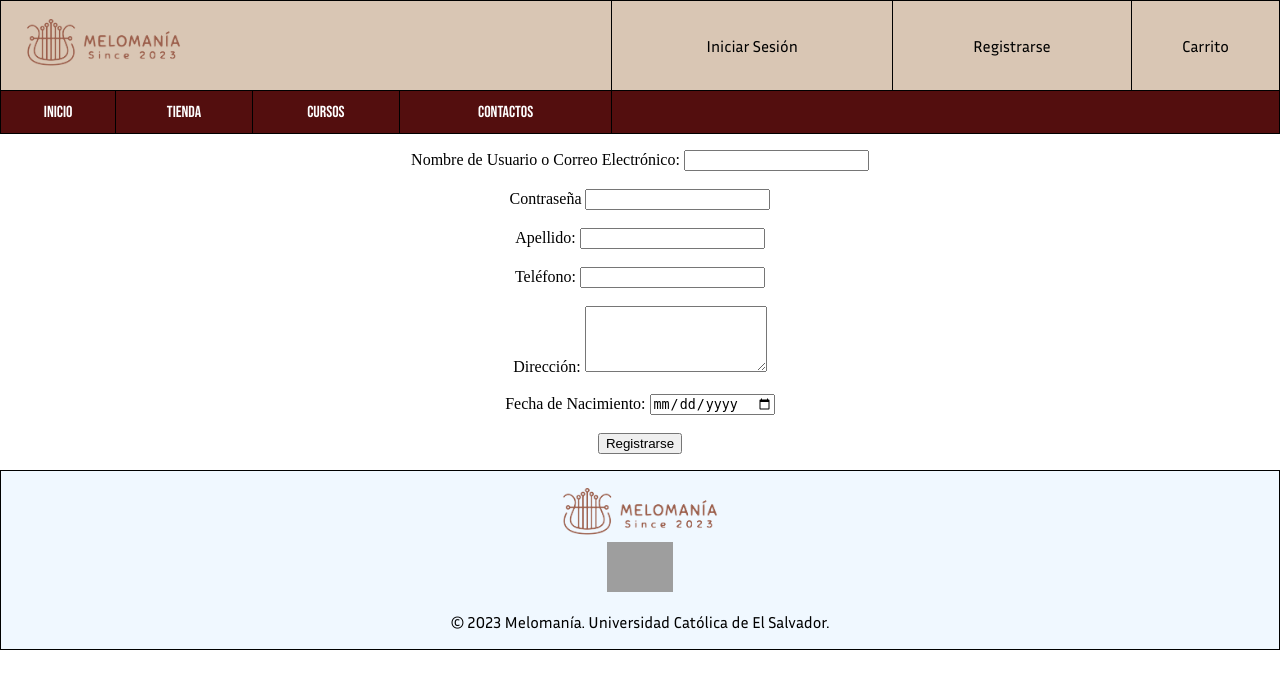
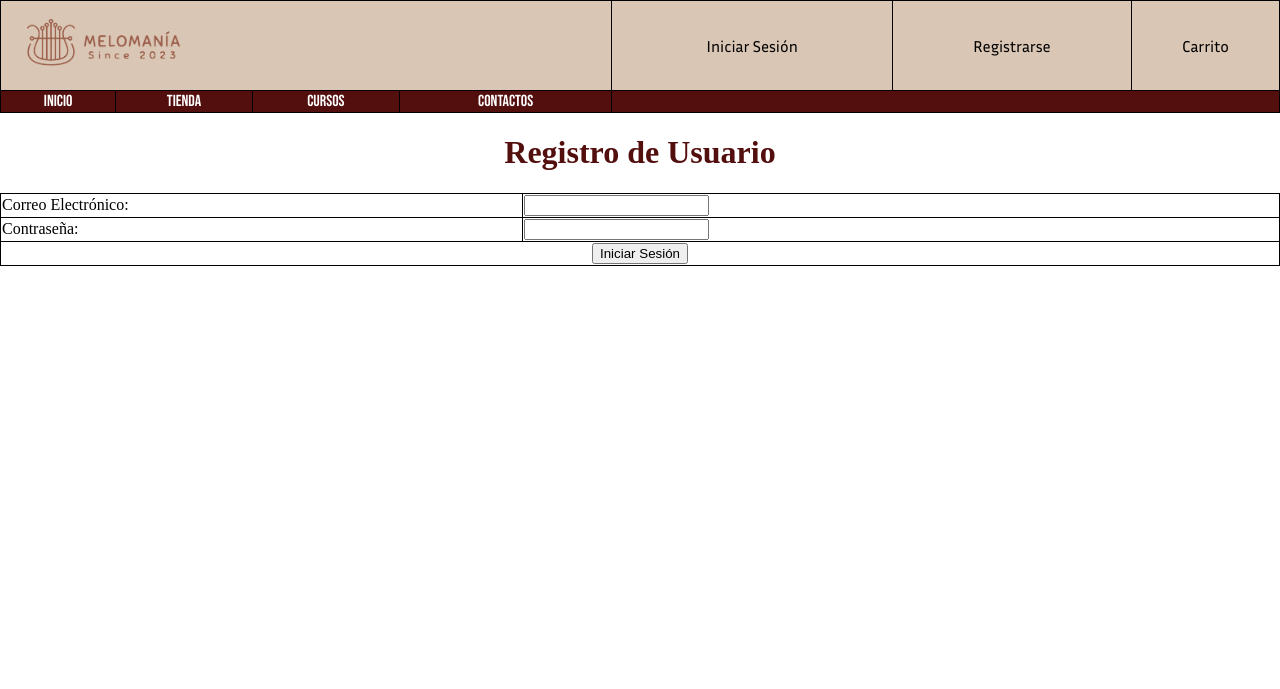
Before and after one commit to SoyMarioHdez-U/MelomaniaSV, a PHP site: page /HTML/iniciarsesion.html in a window 1280 px wide. Shown: the top 689 px of the page. Run offline with PHP 8.4, Linux system fonts and the light colour scheme; grey boxes are pictures that could not be loaded.

Commit message:
Mi parte: finalizada.

```diff
--- a/CSS/style.css
+++ b/CSS/style.css
@@ -27,12 +27,11 @@ table {
     border-collapse: collapse;
 }
 
-td{
-    height: 40px;
-}
+
 
 table, th, td {
     border: 1px solid black;
+
 }
 
 .header{
--- a/HTML/index.html
+++ b/HTML/index.html
@@ -5,7 +5,7 @@
     <meta charset="UTF-8" />
     <meta name="viewport" content="width=device-width, initial-scale=1.0" />
     <title class="title">Melomanía SV - Bienvenido</title>
-    <link rel="stylesheet" href="C:\Users\50360\Documents\SEXTO CICLO - UNICAES\Tecnologías web\(ESTE ES EL BUENO) VS - MELOMANÍA\CSS\style.css">
+    <link rel="stylesheet" href="/CSS/style.css">
 
 </head>
 
--- a/HTML/iniciarsesion.html
+++ b/HTML/iniciarsesion.html
@@ -28,46 +28,25 @@
 
     </table>
 
-<center>
-    <form>
-        <p></p>
-        <label for="usuario">Nombre de Usuario o Correo Electrónico:</label>
-        <input type="text" id="usuario" name="usuario" required><br><br>
-
-        <label for="nombre">Contraseña</label>
-        <input type="password" id="nombre" name="nombre" required><br><br>
-
-        <label for="apellido">Apellido:</label>
-        <input type="text" id="apellido" name="apellido" required><br><br>
-
-        <label for="telefono">Teléfono:</label>
-        <input type="tel" id="telefono" name="telefono" required><br><br>
-
-        <label for="direccion">Dirección:</label>
-        <textarea id="direccion" name="direccion" rows="4" required></textarea><br><br>
-
-        <label for="fecha_nacimiento">Fecha de Nacimiento:</label>
-        <input type="date" id="fecha_nacimiento" name="fecha_nacimiento" required><br><br>
-
-        <input type="submit" value="Registrarse">
+    <h1 class="titles">Registro de Usuario</h1>
+    <form action="procesar_registro.php" method="POST">
+        <table>
+            <tr>
+                <td>Correo Electrónico:</td>
+                <td><input type="email" name="email" required></td>
+            </tr>
+            <tr>
+                <td>Contraseña:</td>
+                <td><input type="password" name="password" required></td>
+            </tr>
+            <tr>
+                <td colspan="2" align="center">
+                    <input type="submit" value="Iniciar Sesión">
+                </td>
+            </tr>
+        </table>
     </form>
     <p></p>
-</center>
-
-    <table>
-
-        <tr class="footer">
-            <td colspan="10">
-                <p></p>
-                <p></p>
-                <img src="/Img/Logo grande.png" height="50px"><br>
-                <img src="https://toppng.com/uploads/thumbnail/iconos-facebook-icono-de-facebook-twitter-png-y-psd-iconos-redes-sociales-11562849003jm0njbtfm3.png" height="50px"><br>
-                <p>© 2023 Melomanía. Universidad Católica de El Salvador.</p>
-            </td>
-        </tr>
-
-
-    </table>
 
 
 </body>
```
Also changed, not shown: HTML/registro.html (+33 -25 lines).
